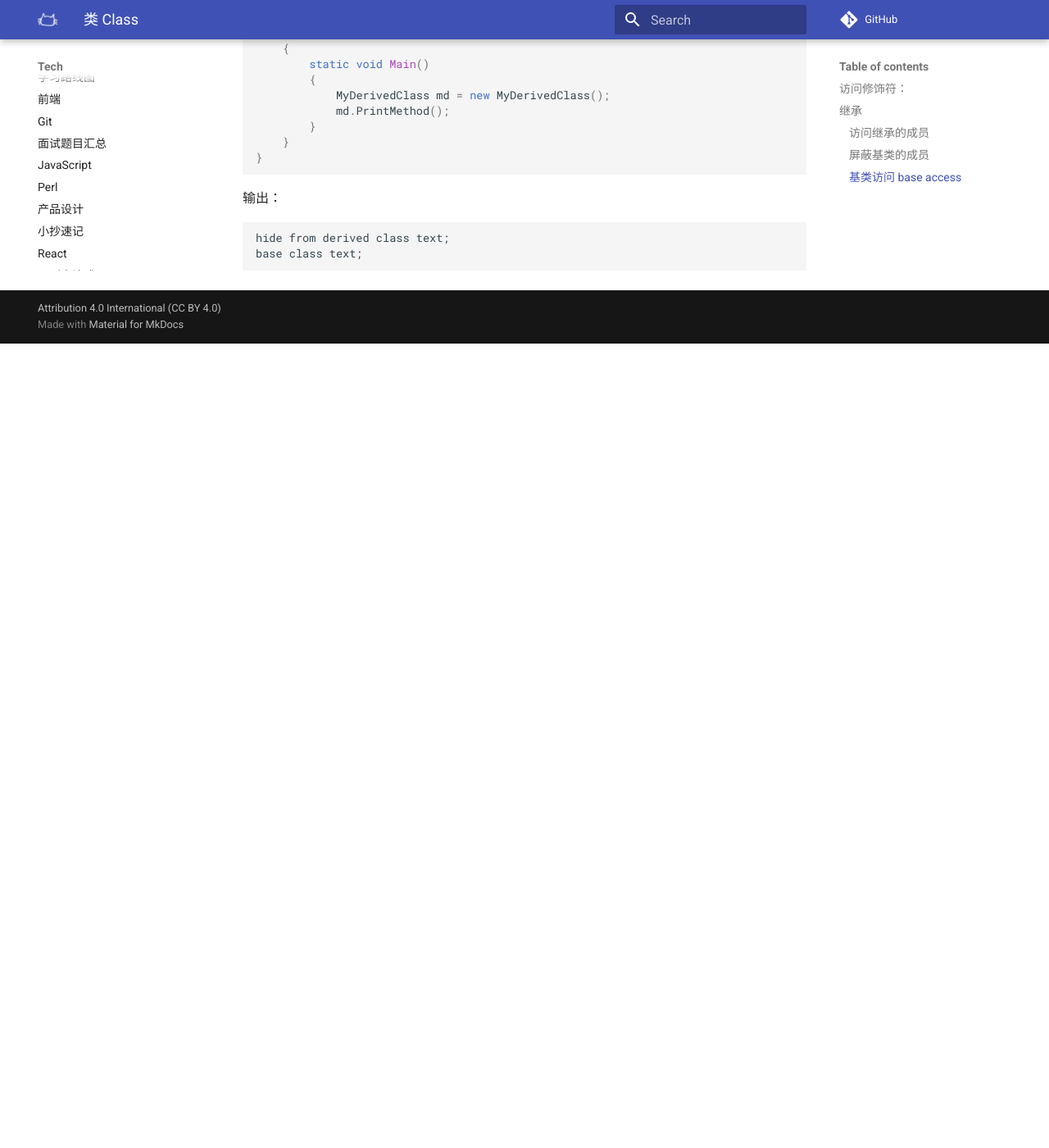
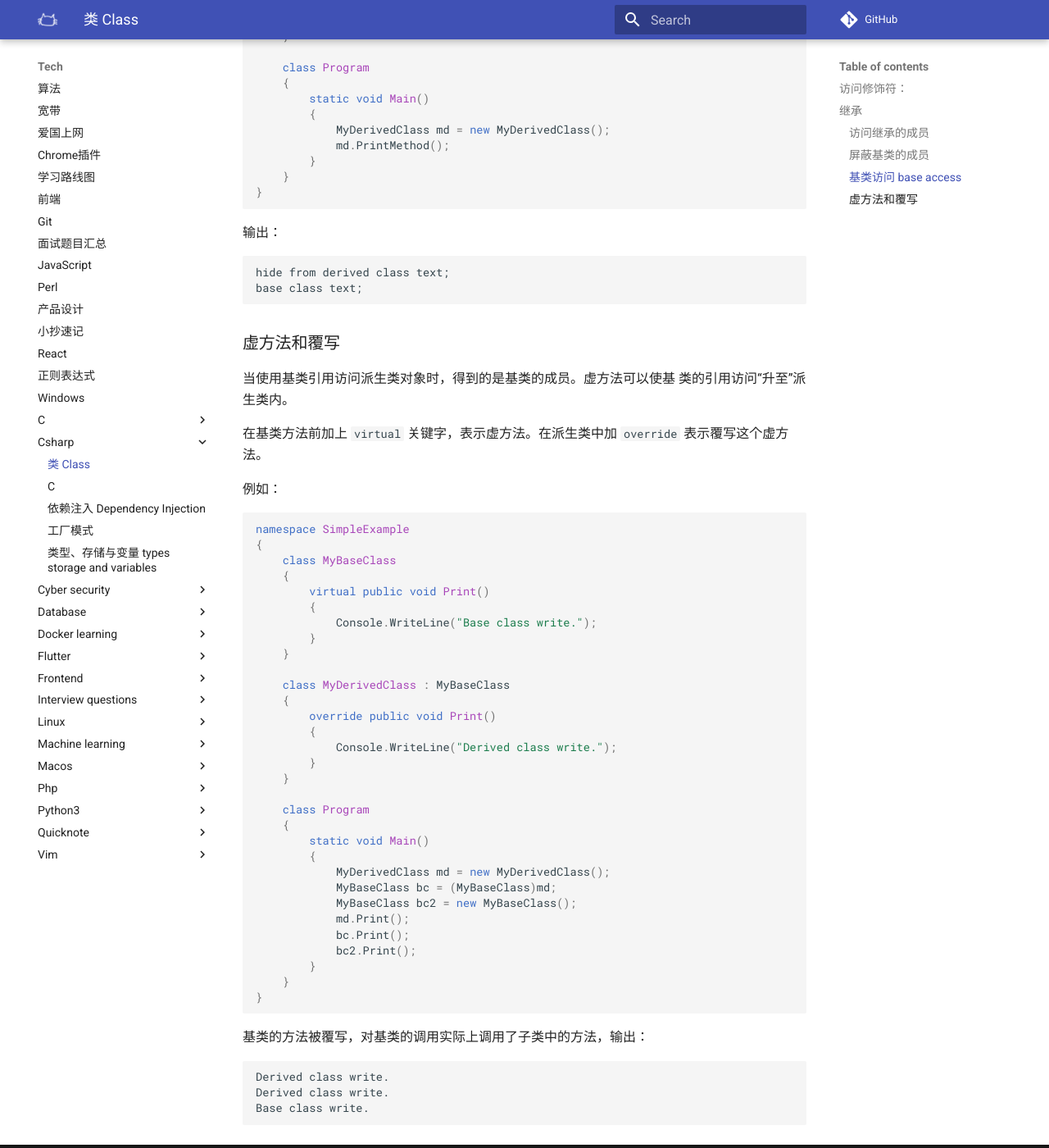
Before and after one commit to luoxufeiyan/wiki.luoxufeiyan.com, an MkDocs documentation site: the page built from docs/tech/csharp/class.md, in a window 1280 px wide and 1400 px high, scrolled down 3683 px. Shown: the whole window at 82% size. Built offline with MkDocs 1.6.1 and Material for MkDocs 9.7.7, drawn with Linux system fonts in a browser that asks for light colours; comment, search, counter and statistics services are not loaded; before the commit the page ends 4102 px from its top, so only the background shows below that.

````diff
--- a/docs/tech/csharp/class.md
+++ b/docs/tech/csharp/class.md
@@ -151,6 +151,8 @@
 
 继续访问被隐藏的基类成员，可以在使用基类访问表达式，使用 base 关键字加成员名。
 
+尽量避免使用这个特性。
+
 例如：
 ```c#
 namespace SimpleExample
@@ -187,3 +189,54 @@
 hide from derived class text;
 base class text;
 ```
+
+### 虚方法和覆写
+
+当使用基类引用访问派生类对象时，得到的是基类的成员。虚方法可以使基
+类的引用访问“升至”派生类内。
+
+在基类方法前加上 `virtual` 关键字，表示虚方法。在派生类中加 `override` 表示覆写这个虚方法。
+
+例如：
+
+```c#
+namespace SimpleExample
+{
+    class MyBaseClass
+    {
+        virtual public void Print()
+        {
+            Console.WriteLine("Base class write.");
+        }
+    }
+
+    class MyDerivedClass : MyBaseClass
+    {
+        override public void Print()
+        {
+            Console.WriteLine("Derived class write.");
+        }
+    }
+
+    class Program
+    {
+        static void Main()
+        {
+            MyDerivedClass md = new MyDerivedClass();
+            MyBaseClass bc = (MyBaseClass)md;
+            MyBaseClass bc2 = new MyBaseClass();
+            md.Print();
+            bc.Print();
+            bc2.Print();
+        }
+    }
+}
+```
+
+基类的方法被覆写，对基类的调用实际上调用了子类中的方法，输出：
+
+```cmd
+Derived class write.
+Derived class write.
+Base class write.
+```
````
Also changed, not shown: docs/tech/csharp/factory_mode.md (added, +5 -0 lines).
